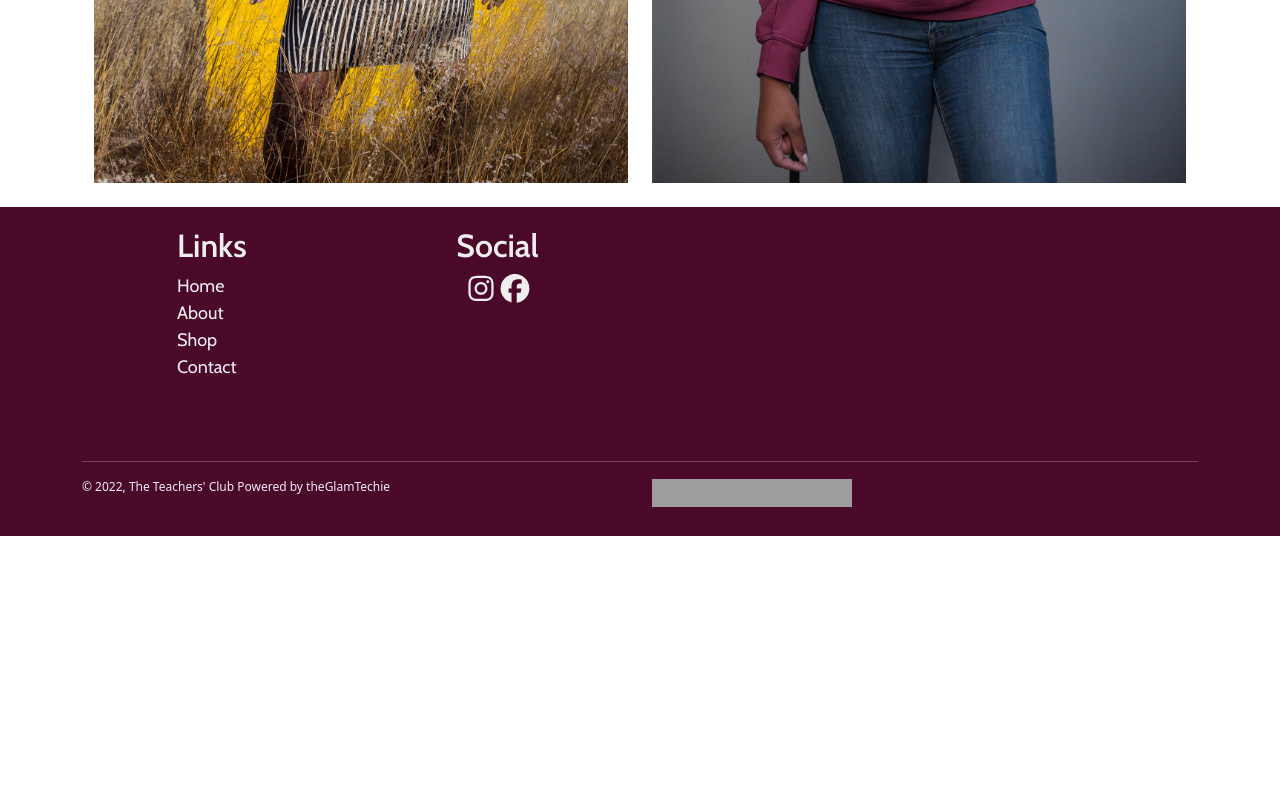
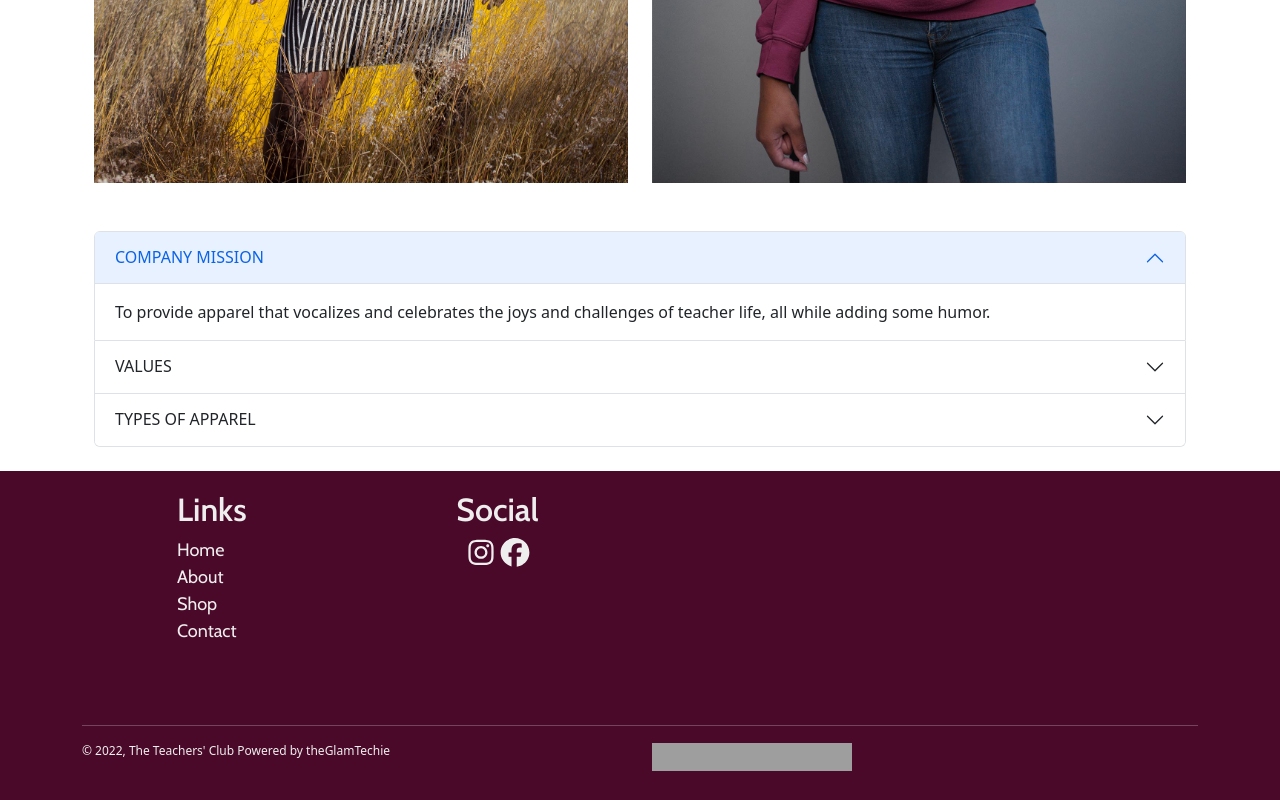
Before and after one commit to shay90210/teachers-club-app, a React (Create React App) app: page /about in a window 1280 px wide. Shown: the part 1220-2020 px from the top of the page. Before the commit the page ends 1756 px from the top, so only its background shows below. Built offline with nearby package versions, Linux system fonts and the light colour scheme; grey boxes are pictures that could not be loaded.

Commit message:
created and added aboutaccordion

```diff
--- /dev/null
+++ b/src/components/AboutAccordion.tsx
@@ -0,0 +1,53 @@
+import { useState } from 'react';
+import {
+    Accordion,
+    AccordionBody,
+    AccordionHeader,
+    AccordionItem
+} from 'reactstrap';
+
+export const AboutAccordion = () => {
+    const [open, setOpen] = useState('1');
+    const toggle = (id: string) => {
+        if (open === id) {
+            setOpen('');
+        } else {
+            setOpen(id);
+        }
+    };
+
+    return (
+        <div>
+            <Accordion open={open}>
+                <AccordionItem id='1' onClick={() => toggle('1')}>
+                    <AccordionHeader targetId='1'>COMPANY MISSION</AccordionHeader>
+                    <AccordionBody accordionId='1'>
+                        To provide apparel that vocalizes and celebrates the joys and challenges of
+                        teacher life, all while adding some humor.
+                    </AccordionBody>
+                </AccordionItem>
+                <AccordionItem id='2' onClick={() => toggle('2')}>
+                    <AccordionHeader targetId='2'>VALUES</AccordionHeader>
+                    <AccordionBody accordionId='2'>
+                        <p>• Offer stylish swag that links to the latest trends and teacher slang.</p>
+                        <p>• Provide a safe space for teachers to freely express themselves.</p>
+                        <p>• Continue encouraging educators to offer the best educational experience for
+                            their students.</p>
+                    </AccordionBody>
+                </AccordionItem>
+                <AccordionItem id='3' onClick={() => toggle('3')}>
+                    <AccordionHeader targetId='3'>TYPES OF APPAREL</AccordionHeader>
+                    <AccordionBody accordionId='3'>
+                        <p>We offer the following apparel for teachers:</p>
+                        <p>• Shirts, Short-Sleeve, and Long-Sleeve</p>
+                        <p>• Hoodies</p>
+                        <p>• CDC Approved Masks</p>
+                        <p>• Mugs</p>
+                        <p>• Handbags</p>
+                        <p>• Shirts for your child or favorite student</p>
+                    </AccordionBody>
+                </AccordionItem>
+            </Accordion>
+        </div>
+    )
+}
--- a/src/pages/Aboutpage.tsx
+++ b/src/pages/Aboutpage.tsx
@@ -1,4 +1,5 @@
 import { Row, Col, Container } from "reactstrap";
+import { AboutAccordion } from "../components/AboutAccordion";
 
 export const Aboutpage = () => {
     return (
@@ -47,6 +48,9 @@ export const Aboutpage = () => {
                         />
                     </Col>
                 </Row>
+                <Row className='mt-5'>
+                    <AboutAccordion />
+                </Row>
             </Container>
         </div>
     )
```
